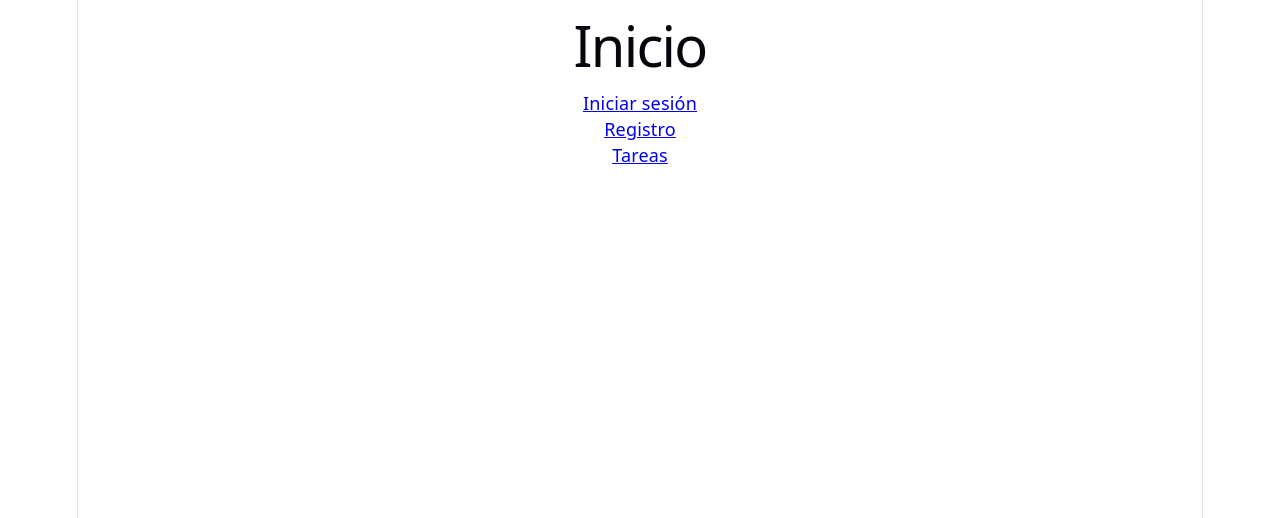
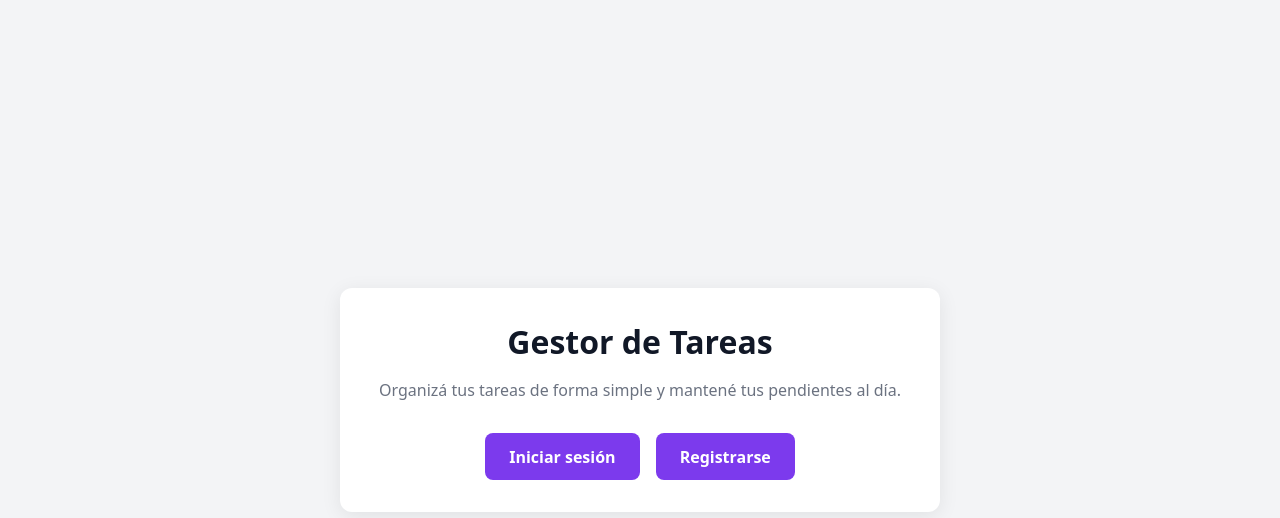
Before and after one commit to sebamachello/ProyectoM4_SebastianMachello-, a React (Vite) app: page / in a window 1280 px wide. Shown: the top 518 px of the page. Built offline with nearby package versions, Linux system fonts and the light colour scheme; no server answers.

Commit message:
style: mejorar diseño y estilos de la aplicación

```diff
--- a/src/index.css
+++ b/src/index.css
@@ -1,111 +1,79 @@
 :root {
-  --text: #6b6375;
-  --text-h: #08060d;
-  --bg: #fff;
-  --border: #e5e4e7;
-  --code-bg: #f4f3ec;
-  --accent: #aa3bff;
-  --accent-bg: rgba(170, 59, 255, 0.1);
-  --accent-border: rgba(170, 59, 255, 0.5);
-  --social-bg: rgba(244, 243, 236, 0.5);
-  --shadow:
-    rgba(0, 0, 0, 0.1) 0 10px 15px -3px, rgba(0, 0, 0, 0.05) 0 4px 6px -2px;
-
-  --sans: system-ui, 'Segoe UI', Roboto, sans-serif;
-  --heading: system-ui, 'Segoe UI', Roboto, sans-serif;
-  --mono: ui-monospace, Consolas, monospace;
-
-  font: 18px/145% var(--sans);
-  letter-spacing: 0.18px;
-  color-scheme: light dark;
-  color: var(--text);
-  background: var(--bg);
+  font-family: system-ui, "Segoe UI", Roboto, sans-serif;
+  color: #1f2937;
+  background-color: #f3f4f6;
   font-synthesis: none;
   text-rendering: optimizeLegibility;
-  -webkit-font-smoothing: antialiased;
-  -moz-osx-font-smoothing: grayscale;
-
-  @media (max-width: 1024px) {
-    font-size: 16px;
-  }
 }
 
-@media (prefers-color-scheme: dark) {
-  :root {
-    --text: #9ca3af;
-    --text-h: #f3f4f6;
-    --bg: #16171d;
-    --border: #2e303a;
-    --code-bg: #1f2028;
-    --accent: #c084fc;
-    --accent-bg: rgba(192, 132, 252, 0.15);
-    --accent-border: rgba(192, 132, 252, 0.5);
-    --social-bg: rgba(47, 48, 58, 0.5);
-    --shadow:
-      rgba(0, 0, 0, 0.4) 0 10px 15px -3px, rgba(0, 0, 0, 0.25) 0 4px 6px -2px;
-  }
-
-  #social .button-icon {
-    filter: invert(1) brightness(2);
-  }
-}
-
-#root {
-  width: 1126px;
-  max-width: 100%;
-  margin: 0 auto;
-  text-align: center;
-  border-inline: 1px solid var(--border);
-  min-height: 100svh;
-  display: flex;
-  flex-direction: column;
+* {
   box-sizing: border-box;
 }
 
 body {
   margin: 0;
+  min-width: 320px;
+  min-height: 100vh;
 }
 
-h1,
-h2 {
-  font-family: var(--heading);
-  font-weight: 500;
-  color: var(--text-h);
+#root {
+  min-height: 100vh;
 }
 
-h1 {
-  font-size: 56px;
-  letter-spacing: -1.68px;
-  margin: 32px 0;
-  @media (max-width: 1024px) {
-    font-size: 36px;
-    margin: 20px 0;
+/* HOME */
+
+.home {
+  min-height: 100vh;
+  display: flex;
+  justify-content: center;
+  align-items: center;
+  padding: 1rem;
+}
+
+.home__card {
+  width: 100%;
+  max-width: 600px;
+  padding: 2rem;
+  background-color: white;
+  border-radius: 12px;
+  text-align: center;
+  box-shadow: 0 4px 20px rgba(0, 0, 0, 0.08);
+}
+
+.home__card h1 {
+  margin-top: 0;
+  margin-bottom: 1rem;
+  font-size: 2rem;
+  color: #111827;
+}
+
+.home__card p {
+  margin-bottom: 2rem;
+  color: #6b7280;
+}
+
+.home__actions {
+  display: flex;
+  flex-direction: column;
+  gap: 1rem;
+}
+
+.home__actions a {
+  padding: 0.8rem 1.5rem;
+  border-radius: 8px;
+  background-color: #7c3aed;
+  color: white;
+  text-decoration: none;
+  font-weight: 600;
+}
+
+.home__actions a:hover {
+  background-color: #6d28d9;
+}
+
+@media (min-width: 768px) {
+  .home__actions {
+    flex-direction: row;
+    justify-content: center;
   }
 }
-h2 {
-  font-size: 24px;
-  line-height: 118%;
-  letter-spacing: -0.24px;
-  margin: 0 0 8px;
-  @media (max-width: 1024px) {
-    font-size: 20px;
-  }
-}
-p {
-  margin: 0;
-}
-
-code,
-.counter {
-  font-family: var(--mono);
-  display: inline-flex;
-  border-radius: 4px;
-  color: var(--text-h);
-}
-
-code {
-  font-size: 15px;
-  line-height: 135%;
-  padding: 4px 8px;
-  background: var(--code-bg);
-}
--- a/src/pages/Home.tsx
+++ b/src/pages/Home.tsx
@@ -1,16 +1,21 @@
 import { Link } from "react-router-dom"
 
 function Home() {
+    return (
+        <main className="home">
+            <div className="home__card">
+                <h1>Gestor de Tareas</h1>
 
-    return (
-        <>
-            <h1>Inicio</h1>
+                <p>
+                    Organizá tus tareas de forma simple y mantené tus pendientes al día.
+                </p>
 
-            <Link to={"/login"}>Iniciar sesión</Link>
-            <Link to={"/register"}>Registro</Link>
-            <Link to={"/tasks"}>Tareas</Link>
-
-        </>
+                <div className="home__actions">
+                    <Link to="/login">Iniciar sesión</Link>
+                    <Link to="/register">Registrarse</Link>
+                </div>
+            </div>
+        </main>
     )
 }
 
--- a/src/pages/Login.tsx
+++ b/src/pages/Login.tsx
@@ -26,22 +26,36 @@ function Login() {
     }
 
     return (
-        <form onSubmit={handleSubmit}>
+        <main className="auth-page">
+            <form className="auth-card" onSubmit={handleSubmit}>
+                <h1>Iniciar sesión</h1>
+                <p className="auth-subtitle">
+                    Ingresá a tu cuenta para administrar tus tareas.
+                </p>
+
+                <label htmlFor="email">Email</label>
                 <input
+                    id="email"
                     type="email"
+                    placeholder="tu@email.com"
                     value={email}
                     onChange={(e) => setEmail(e.target.value)}
                 />
+
+                <label htmlFor="password">Contraseña</label>
                 <input
+                    id="password"
                     type="password"
+                    placeholder="Ingresá tu contraseña"
                     value={password}
                     onChange={(e) => setPassword(e.target.value)}
                 />
 
-            {error && <p>{error}</p>}
+                {error && <p className="form-error">{error}</p>}
 
                 <button type="submit">Iniciar Sesion</button>
             </form>
+        </main>
     )
 }
 
--- a/src/pages/Register.tsx
+++ b/src/pages/Register.tsx
@@ -25,22 +25,36 @@ function Register() {
     }
 
     return (
-        <form onSubmit={handleSubmit}>
+        <main className="auth-page">
+            <form className="auth-card" onSubmit={handleSubmit}>
+                <h1>Crear cuenta</h1>
+                <p className="auth-subtitle">
+                    Registrate para empezar a organizar tus tareas.
+                </p>
+
+                <label htmlFor="email">Email</label>
                 <input
+                    id="email"
                     type="email"
+                    placeholder="tu@email.com"
                     value={email}
                     onChange={(e) => setEmail(e.target.value)}
                 />
+
+                <label htmlFor="password">Contraseña</label>
                 <input
+                    id="password"
                     type="password"
+                    placeholder="Creá una contraseña"
                     value={password}
                     onChange={(e) => setPassword(e.target.value)}
                 />
 
-            {error && <p>{error}</p>}
+                {error && <p className="form-error">{error}</p>}
 
                 <button type="submit">Registrarse</button>
             </form>
+        </main>
     )
 }
 export default Register
--- a/src/pages/Tasks.tsx
+++ b/src/pages/Tasks.tsx
@@ -35,52 +35,77 @@ function Tasks() {
     }
 
     return (
-        <>
-            <form onSubmit={handleSubmit} >
+        <main className="tasks-page">
+            <div className="tasks-container">
+                <header className="tasks-header">
+                    <div>
+                        <h1>Mis tareas</h1>
+                        <p>Organizá y administrá tus pendientes.</p>
+                    </div>
+
+                    <button
+                        className="logout-button"
+                        type="button"
+                        onClick={logout}
+                    >
+                        Cerrar Sesion
+                    </button>
+                </header>
+
+                <form className="task-form" onSubmit={handleSubmit}>
+                    <h2>Nueva tarea</h2>
 
                     <input
                         type="text"
+                        placeholder="Título"
                         value={title}
                         onChange={(e) => setTitle(e.target.value)}
                     />
+
                     <input
                         type="text"
+                        placeholder="Descripción"
                         value={description}
                         onChange={(e) => setDescription(e.target.value)}
+                    />
 
-                />
                     <button type="submit">
                         Crear tarea
                     </button>
-                <button type="button" onClick={logout}>
-                    Cerrar Sesion
-                </button>
+                </form>
 
-            </form>
+                <section className="task-list">
                     {tasks.map((task) => (
-                <div key={task.id}>
+                        <article
+                            className={`task-card ${task.completed ? "task-card--completed" : ""}`}
+                            key={task.id}
+                        >
                             <h3>{task.title}</h3>
                             <p>{task.description}</p>
 
+                            <div className="task-actions">
                                 <button
                                     type="button"
                                     onClick={() => updateTask(task.id, !task.completed)}
                                 >
-                        {task.completed ? "Marcar pendiente" : "Marcar completada"}
+                                    {task.completed
+                                        ? "Marcar pendiente"
+                                        : "Marcar completada"}
                                 </button>
+
                                 <button
+                                    className="delete-button"
                                     type="button"
                                     onClick={() => deleteTask(task.id)}
                                 >
                                     Eliminar
                                 </button>
                             </div>
+                        </article>
                     ))}
-
-        </>
-
-
-
+                </section>
+            </div>
+        </main>
     )
 
 }
```
Also changed, not shown: src/App.css (deleted, +0 -184 lines), 1 other file (tests, documents, lock files or other folders). Lines whose indentation alone changed are shown as unchanged.
